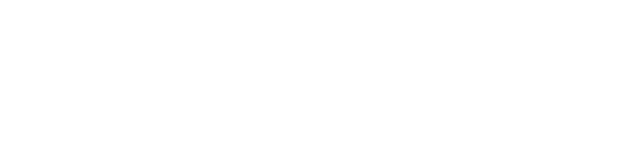
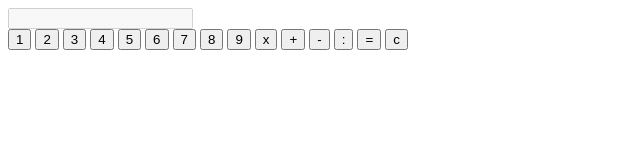
Before and after one commit to AcepAlinurdin/Kalkulator, a plain HTML site: page index.html in a window 1280 px wide. Shown: the whole page, without its empty margins (0-640 px from the left). Drawn offline with Linux system fonts and the light colour scheme.

Commit message:
latihan awal

```diff
--- a/index.html
+++ b/index.html
@@ -6,6 +6,72 @@
     <title>Document</title>
 </head>
 <body>
+    <div class="kalkulator">
+<input type="text" id="output" disabled>
+<div class="buttons">
 
+    <button onclick="perhitungan('1')">
+        1
+    </button>
+    <button onclick="perhitungan('2')">
+        2
+    </button>
+    <button onclick="perhitungan('3')">
+        3
+    </button>
+    <button onclick="perhitungan('4')">
+        4
+    </button>
+    <button onclick="perhitungan('5')">
+        5
+    </button>
+    <button onclick="perhitungan('6')">
+        6
+    </button>
+    <button onclick="perhitungan('7')">
+        7
+    </button>
+    <button onclick="perhitungan('8')">
+        8
+    </button>
+    <button onclick="perhitungan('9')">
+        9
+    </button>
+    <button onclick="perhitungan('*')">
+        x
+    </button>
+    <button onclick="perhitungan('+')">
+        +
+    </button>
+    <button onclick="perhitungan('-')">
+        -
+    </button>
+    <button onclick="perhitungan('/')">
+        :
+    </button>
+    <button onclick="display()">
+        =
+    </button>
+    <button onclick="penghapusan()">
+        c
+    </button>
+</div>
+</div>
+    <script>
+        function perhitungan(value){
+            document.getElementById('output').value+=value;
+        }
+        function penghapusan(){
+            document.getElementById('output').value=''
+        }
+        function display(){
+            const output = document.getElementById('output').value;
+            try{
+                document.getElementById('output').value=eval(output);
+            }catch (e) {
+                document.getElementById('output').value='Error';
+            }
+        }
+    </script>
 </body>
 </html>
```
